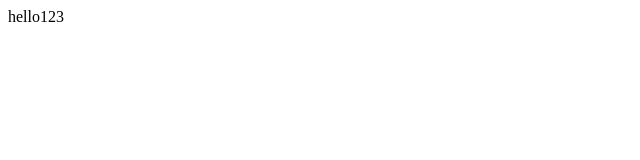
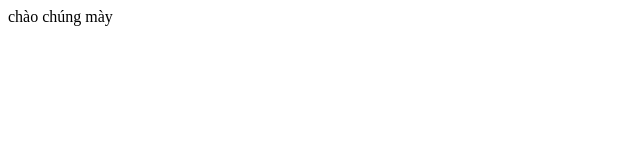
Before and after one commit to hengong30/timishop, a plain HTML site: page index.html in a window 1280 px wide. Shown: the full height of the page, 0-640 px from the left. Drawn offline with Linux system fonts and the light colour scheme.

Commit message:
thay doi

```diff
--- a/index.html
+++ b/index.html
@@ -7,6 +7,6 @@
     <title>Timishop</title>
 </head>
 <body>
-    hello123
+    chào chúng mày
 </body>
 </html>
```
